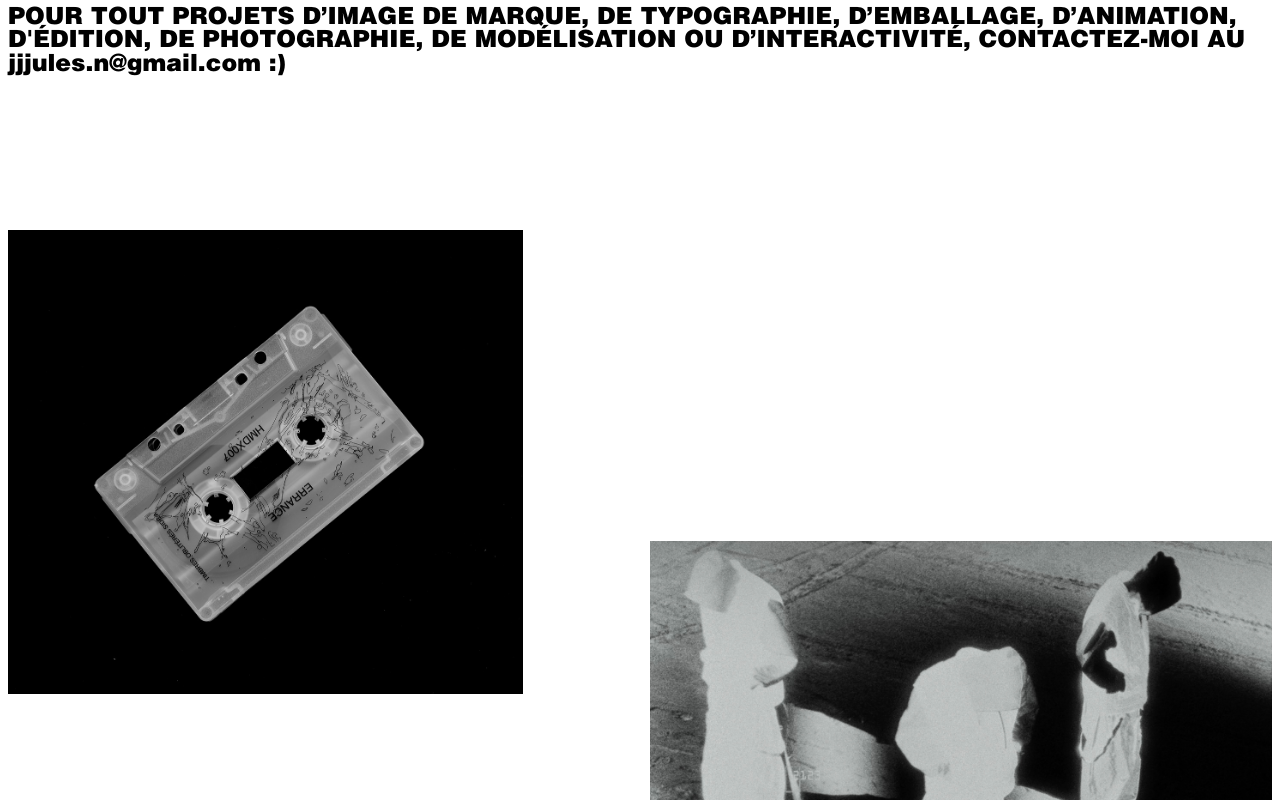
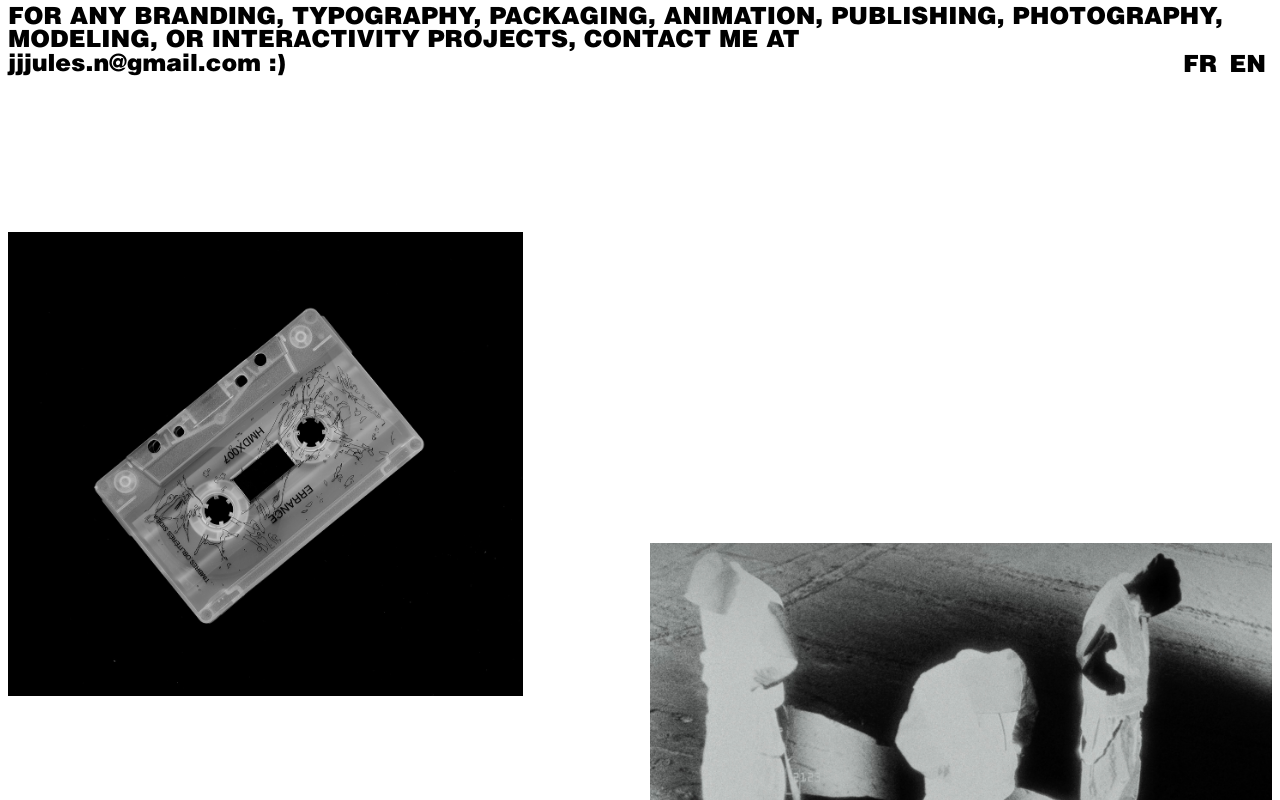
Before and after one commit to GabGo51/Jule-Portfolio, a React (Vite) app: page / in a window 1280 px wide. Shown: the top 800 px of the page. Built offline with nearby package versions, Linux system fonts and the light colour scheme.

Commit message:
translation done

```diff
--- a/src/App.jsx
+++ b/src/App.jsx
@@ -6,10 +6,13 @@ import Layer from "./components/Layer";
 import Image from "./components/Image";
 import Video from "./components/Video";
 import { ReactLenis, useLenis } from "lenis/react";
+import { useLanguage } from "./context/languageContext";
+import Intro from "./data/intro.json";
 
 function App() {
   const { hover, normal } = useContext(MouseContext);
   const lenis = useLenis();
+  const { lang, setLang } = useLanguage();
 
   useEffect(() => {
     if (!lenis) return;
@@ -30,12 +33,13 @@ function App() {
       <ReactLenis root />
       {/* <Cursor /> */}
       <main>
-        <p className="bold">
-          POUR TOUT PROJETS D’IMAGE DE MARQUE, DE TYPOGRAPHIE, D’EMBALLAGE, D’ANIMATION,
-          D'ÉDITION, DE PHOTOGRAPHIE, DE MODÉLISATION OU D’INTERACTIVITÉ, CONTACTEZ-MOI AU
-        </p>
+        <p className="bold">{Intro.intro[lang]}</p>
         <div className="nav">
           <p className="bold">jjjules.n@gmail.com :&#41;</p>
+          <div>
+            <button className="bold" onClick={() => setLang("fr")}>FR</button>
+            <button className="bold" onClick={() => setLang("en")}>EN</button>
+          </div>
         </div>
         <section>
           <Layer>
--- a/src/components/Image.jsx
+++ b/src/components/Image.jsx
@@ -1,10 +1,12 @@
 import React, { useContext, useState, useEffect, useRef } from "react";
 import images from "../data/data.json";
 import { MouseContext } from "../context/mouseContext";
+import { useLanguage } from "../context/languageContext";
 
 const Image = ({ name, gridColumn, margin }) => {
   const { hover, normal } = useContext(MouseContext);
   const [isHovered, setIsHovered] = useState(false);
+  const { lang, setLang } = useLanguage();
 
   if (!images[name]) {
     return <div>Image not found: {name}</div>;
@@ -12,6 +14,10 @@ const Image = ({ name, gridColumn, margin }) => {
 
   const lowRes = images[name].lowRes;
   const highRes = images[name].highRes;
+
+  const titleKey = lang === "fr" ? "titleFr" : "titleEn";
+  const typeKey = lang === "fr" ? "typeFr" : "typeEn";
+  const contextKey = lang === "fr" ? "contextFr" : "contextEn";
 
   return (
     <div style={{ gridColumn: gridColumn }}>
@@ -55,9 +61,9 @@ const Image = ({ name, gridColumn, margin }) => {
         }}
         className="img-text"
       >
-        <p className="title">{images[name].titleFr}</p>
-        <p className="type">{images[name].typeFr}</p>
-        <p className="context">{images[name].contextFr}</p>
+        <p className="title">{images[name][titleKey]}</p>
+        <p className="type">{images[name][typeKey]}</p>
+        <p className="context">{images[name][contextKey]}</p>
       </div>
     </div>
   );
--- a/src/components/Video.jsx
+++ b/src/components/Video.jsx
@@ -1,16 +1,22 @@
 import React, { useContext, useState } from "react";
 import images from "../data/data.json";
 import { MouseContext } from "../context/mouseContext";
+import { useLanguage } from "../context/languageContext";
 
 const Video = ({ name, gridColumn, margin }) => {
   const { hover, normal } = useContext(MouseContext);
   const [isHovered, setIsHovered] = useState(false);
+  const { lang, setLang } = useLanguage();
 
   if (!images[name]) {
     return <div>Image not found: {name}</div>;
   }
 
   const src = images[name].mp4;
+
+  const titleKey = lang === "fr" ? "titleFr" : "titleEn";
+  const typeKey = lang === "fr" ? "typeFr" : "typeEn";
+  const contextKey = lang === "fr" ? "contextFr" : "contextEn";
 
 
   return (
@@ -57,9 +63,9 @@ const Video = ({ name, gridColumn, margin }) => {
         }}
         className="img-text"
       >
-        <p className="title">{images[name].titleFr }</p>
-        <p className="type">{images[name].typeFr }</p>
-        <p className="context">{images[name].contextFr }</p>
+        <p className="title">{images[name][titleKey]}</p>
+        <p className="type">{images[name][typeKey]}</p>
+        <p className="context">{images[name][contextKey]}</p>
       </div>
     </div>
   );
--- /dev/null
+++ b/src/context/languageContext.jsx
@@ -0,0 +1,18 @@
+import React, { createContext, useContext, useState } from "react";
+
+
+const LanguageContext = createContext();
+
+export function LanguageProvider({ children }) {
+  const [lang, setLang] = useState("en"); // default is English
+
+  return (
+    <LanguageContext.Provider value={{ lang, setLang }}>
+      {children}
+    </LanguageContext.Provider>
+  );
+}
+
+export function useLanguage() {
+  return useContext(LanguageContext);
+}
--- /dev/null
+++ b/src/data/intro.json
@@ -0,0 +1,6 @@
+{
+  "intro": {
+    "fr": "POUR TOUT PROJETS D’IMAGE DE MARQUE, DE TYPOGRAPHIE, D’EMBALLAGE, D’ANIMATION, D'ÉDITION, DE PHOTOGRAPHIE, DE MODÉLISATION OU D’INTERACTIVITÉ, CONTACTEZ-MOI AU",
+    "en": "FOR ANY BRANDING, TYPOGRAPHY, PACKAGING, ANIMATION, PUBLISHING, PHOTOGRAPHY, MODELING, OR INTERACTIVITY PROJECTS, CONTACT ME AT"
+  }
+}
--- a/src/index.css
+++ b/src/index.css
@@ -44,6 +44,16 @@
   align-items: start;
   align-content: start;
   text-align: start;
+  display:flex;
+  width: 100%;
+  justify-content: space-between;
+  p, button{
+    margin: 0;
+    font-weight: bold;
+  }
 
-
+  button{
+    background-color: transparent;
+    border: none;
+  }
 }
--- a/src/main.jsx
+++ b/src/main.jsx
@@ -3,11 +3,14 @@ import { createRoot } from 'react-dom/client'
 import './index.css'
 import App from './App.jsx'
 import MouseContextProvider from "./context/mouseContext.jsx"
+import { LanguageProvider } from "./context/languageContext.jsx";
 
 createRoot(document.getElementById('root')).render(
   <StrictMode>
     <MouseContextProvider>
-      <App />
+      <LanguageProvider>
+       <App />
+      </LanguageProvider>
     </MouseContextProvider>
   </StrictMode>,
 )
```
